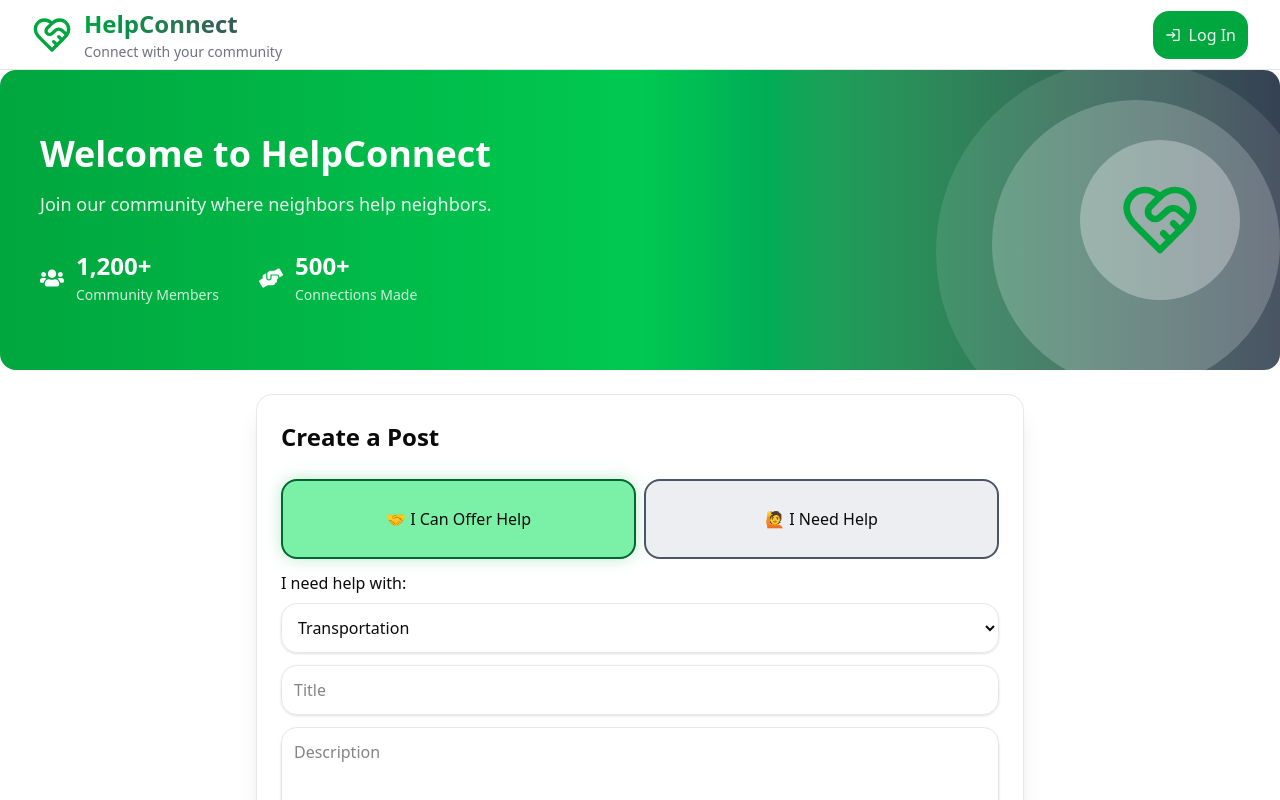
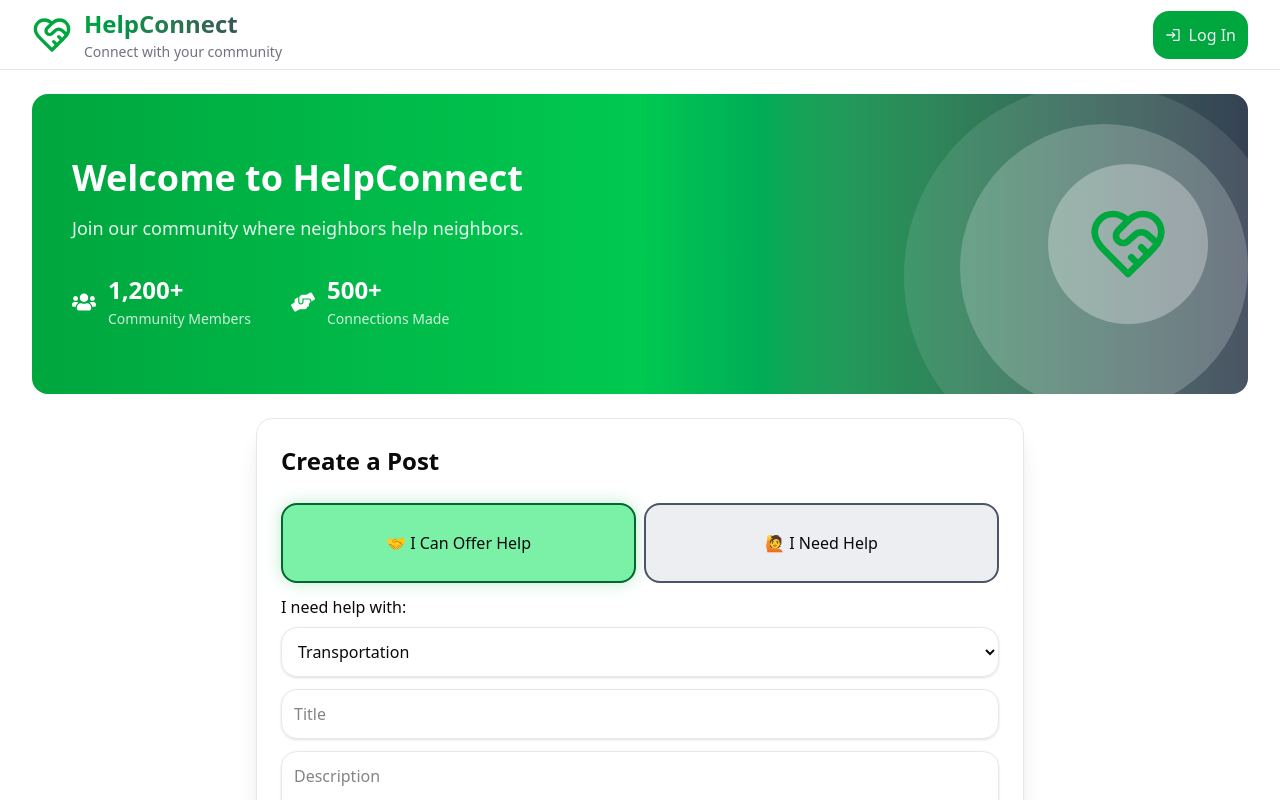
Before and after one commit to MiksuNy/web-project, a React (Vite) app in the folder frontend/: page / in a window 1280 px wide. Shown: the top 800 px of the page. Built offline with nearby package versions, Linux system fonts and the light colour scheme.

Commit message:
Improve hero section spacing and layout for better UI

```diff
--- a/frontend/src/components/Hero.jsx
+++ b/frontend/src/components/Hero.jsx
@@ -2,7 +2,7 @@ import { FaHandsHelping, FaUsers } from "react-icons/fa";
 
 const Hero = () => {
   return (
-    <section className="relative overflow-hidden rounded-2xl bg-gradient-to-r from-green-600 via-green-500 to-gray-700 text-white px-10 py-16 flex items-center justify-between">
+    <section className="relative overflow-hidden rounded-2xl bg-gradient-to-r from-green-600 via-green-500 to-gray-700 text-white px-10 py-16 mx-8 mt-6 flex items-center justify-between">
 
       <div className="max-w-xl z-10">
         <h2 className="text-4xl font-bold mb-4">
```
